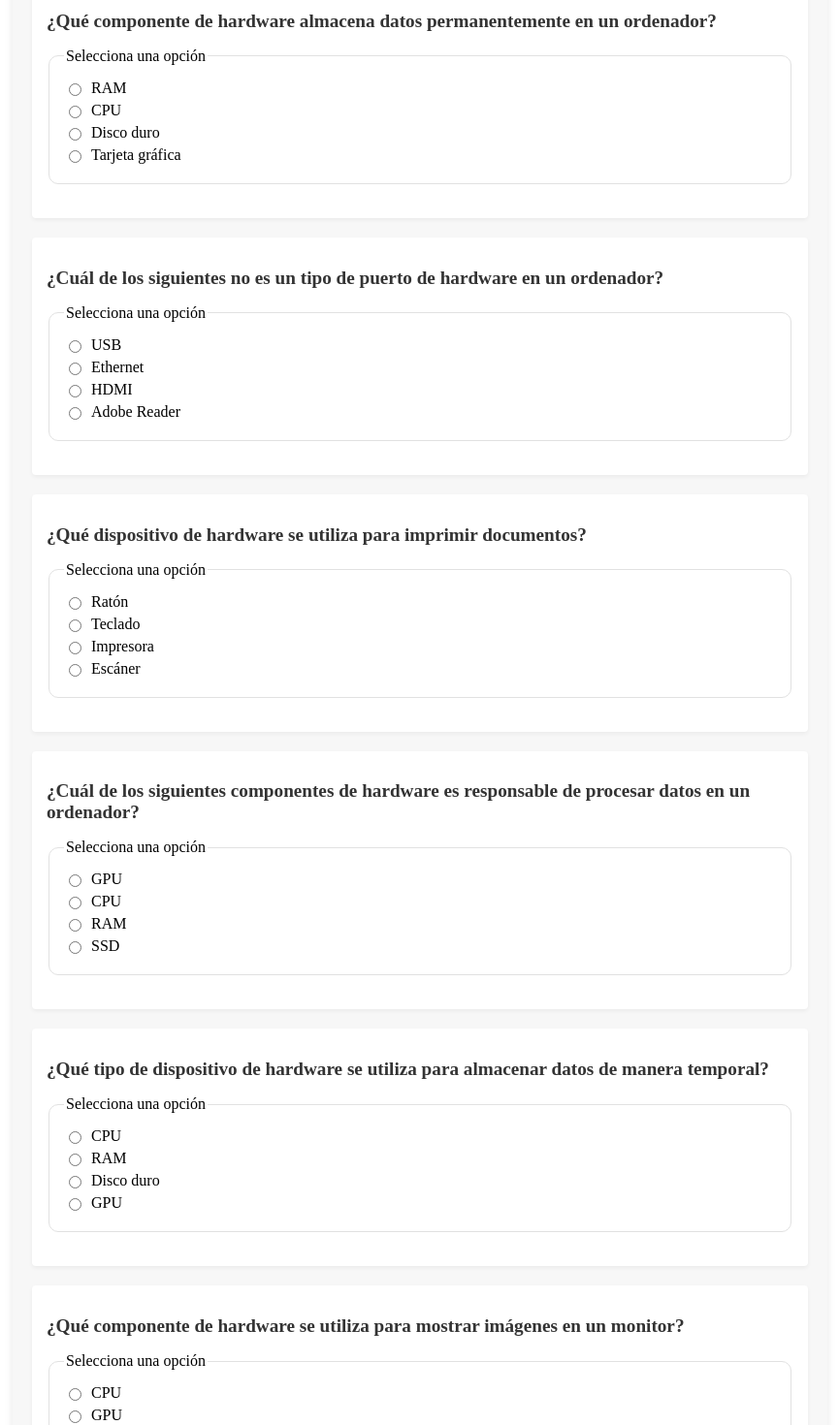
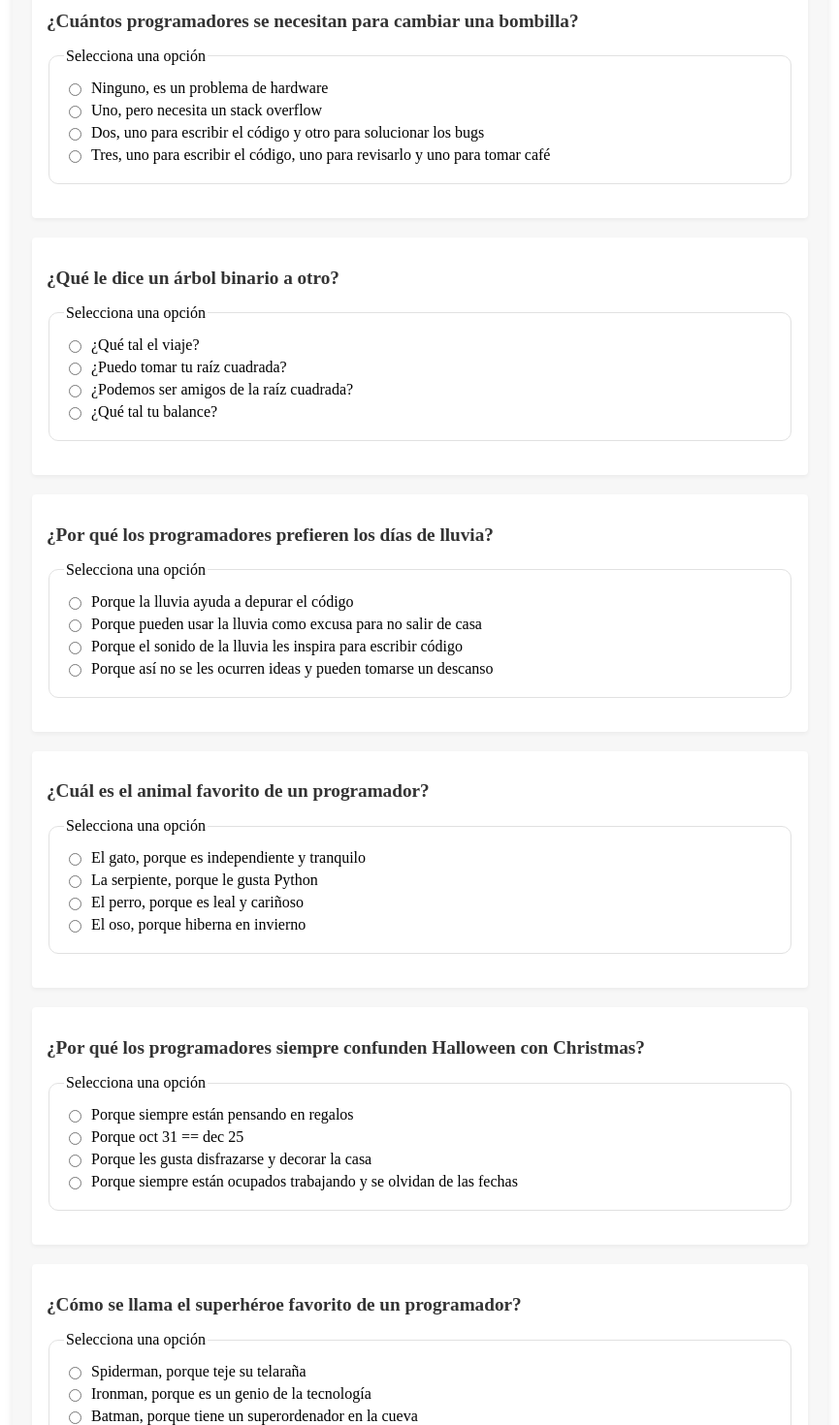
Before and after one commit to Miyagito/prueba_test_react_app, a React (Create React App) app: page /realizar-prueba in a window 1280 px wide. Shown: the part 240-1710 px from the top of the page at 97% size, without its empty margins (207-1072 px from the left). Built offline with nearby package versions, Linux system fonts and the light colour scheme.

Commit message:
agrego un par de tests y agrego un nueva categoria a la data

```diff
--- a/src/components/TestScreen/TestScreen.tsx
+++ b/src/components/TestScreen/TestScreen.tsx
@@ -6,7 +6,7 @@ import { Button } from '../common/Button';
 import styles from './TestScreen.module.scss';
 
 export const TestScreen: FC = () => {
-  const [preguntas, loading, error] = usePreguntas('Hardware');
+  const [preguntas, loading, error] = usePreguntas('Humor');
   const [respuestasUsuario, setRespuestasUsuario] = useState<{
     [key: string]: string;
   }>({});
--- a/src/data/preguntas-mocked.json
+++ b/src/data/preguntas-mocked.json
@@ -170,5 +170,161 @@
       { "id": "d", "text": "Una unidad de almacenamiento", "isCorrect": false }
     ],
     "userAnswer": null
+  },
+  {
+    "id": 13,
+    "category": "Humor",
+    "questionText": "¿Cuántos programadores se necesitan para cambiar una bombilla?",
+    "options": [
+      {
+        "id": "a",
+        "text": "Ninguno, es un problema de hardware",
+        "isCorrect": false
+      },
+      {
+        "id": "b",
+        "text": "Uno, pero necesita un stack overflow",
+        "isCorrect": true
+      },
+      {
+        "id": "c",
+        "text": "Dos, uno para escribir el código y otro para solucionar los bugs",
+        "isCorrect": false
+      },
+      {
+        "id": "d",
+        "text": "Tres, uno para escribir el código, uno para revisarlo y uno para tomar café",
+        "isCorrect": false
+      }
+    ],
+    "userAnswer": null
+  },
+  {
+    "id": 14,
+    "category": "Humor",
+    "questionText": "¿Qué le dice un árbol binario a otro?",
+    "options": [
+      { "id": "a", "text": "¿Qué tal el viaje?", "isCorrect": false },
+      {
+        "id": "b",
+        "text": "¿Puedo tomar tu raíz cuadrada?",
+        "isCorrect": true
+      },
+      {
+        "id": "c",
+        "text": "¿Podemos ser amigos de la raíz cuadrada?",
+        "isCorrect": false
+      },
+      { "id": "d", "text": "¿Qué tal tu balance?", "isCorrect": false }
+    ],
+    "userAnswer": null
+  },
+  {
+    "id": 15,
+    "category": "Humor",
+    "questionText": "¿Por qué los programadores prefieren los días de lluvia?",
+    "options": [
+      {
+        "id": "a",
+        "text": "Porque la lluvia ayuda a depurar el código",
+        "isCorrect": true
+      },
+      {
+        "id": "b",
+        "text": "Porque pueden usar la lluvia como excusa para no salir de casa",
+        "isCorrect": false
+      },
+      {
+        "id": "c",
+        "text": "Porque el sonido de la lluvia les inspira para escribir código",
+        "isCorrect": false
+      },
+      {
+        "id": "d",
+        "text": "Porque así no se les ocurren ideas y pueden tomarse un descanso",
+        "isCorrect": false
+      }
+    ],
+    "userAnswer": null
+  },
+  {
+    "id": 16,
+    "category": "Humor",
+    "questionText": "¿Cuál es el animal favorito de un programador?",
+    "options": [
+      {
+        "id": "a",
+        "text": "El gato, porque es independiente y tranquilo",
+        "isCorrect": false
+      },
+      {
+        "id": "b",
+        "text": "La serpiente, porque le gusta Python",
+        "isCorrect": true
+      },
+      {
+        "id": "c",
+        "text": "El perro, porque es leal y cariñoso",
+        "isCorrect": false
+      },
+      {
+        "id": "d",
+        "text": "El oso, porque hiberna en invierno",
+        "isCorrect": false
+      }
+    ],
+    "userAnswer": null
+  },
+  {
+    "id": 17,
+    "category": "Humor",
+    "questionText": "¿Por qué los programadores siempre confunden Halloween con Christmas?",
+    "options": [
+      {
+        "id": "a",
+        "text": "Porque siempre están pensando en regalos",
+        "isCorrect": false
+      },
+      { "id": "b", "text": "Porque oct 31 == dec 25", "isCorrect": true },
+      {
+        "id": "c",
+        "text": "Porque les gusta disfrazarse y decorar la casa",
+        "isCorrect": false
+      },
+      {
+        "id": "d",
+        "text": "Porque siempre están ocupados trabajando y se olvidan de las fechas",
+        "isCorrect": false
+      }
+    ],
+    "userAnswer": null
+  },
+  {
+    "id": 18,
+    "category": "Humor",
+    "questionText": "¿Cómo se llama el superhéroe favorito de un programador?",
+    "options": [
+      {
+        "id": "a",
+        "text": "Spiderman, porque teje su telaraña",
+        "isCorrect": false
+      },
+      {
+        "id": "b",
+        "text": "Ironman, porque es un genio de la tecnología",
+        "isCorrect": true
+      },
+      {
+        "id": "c",
+        "text": "Batman, porque tiene un superordenador en la cueva",
+        "isCorrect": false
+      },
+      {
+        "id": "d",
+        "text": "Flash, porque siempre está corriendo para cumplir deadlines",
+        "isCorrect": false
+      }
+    ],
+    "userAnswer": null
   }
 ]
```
Also changed, not shown: 1 other file (tests, documents, lock files or other folders).
